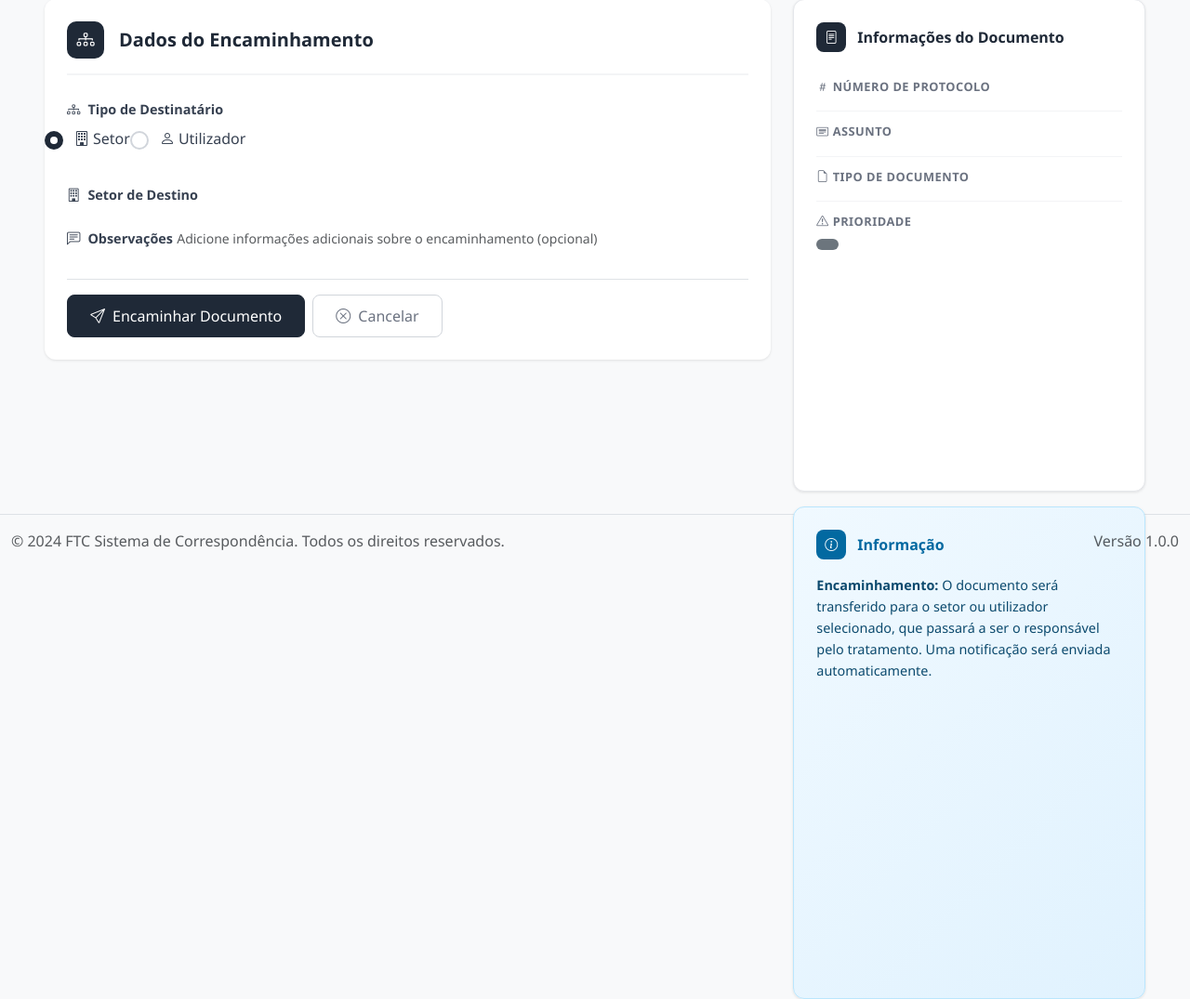
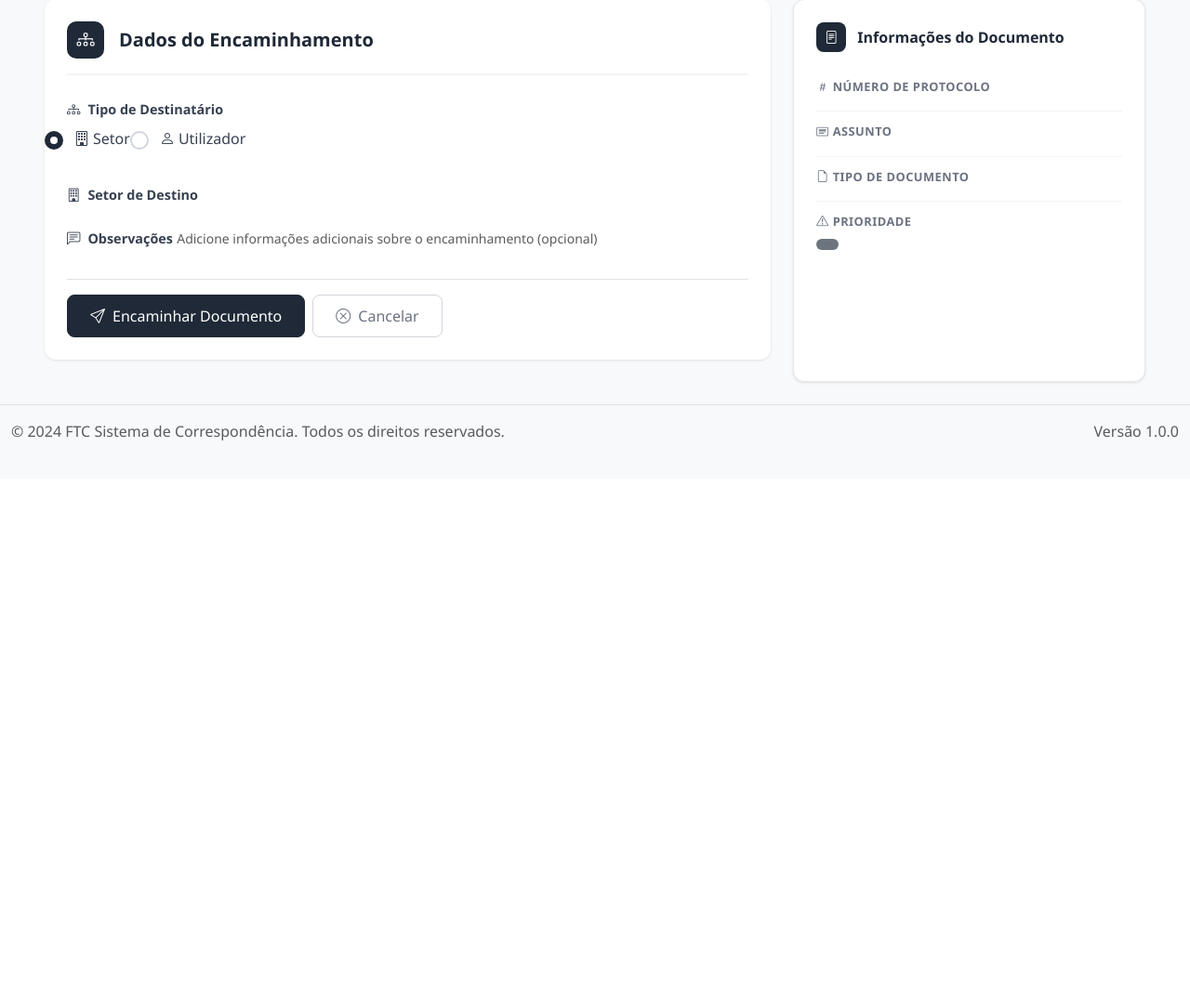
Before and after one commit to Maute007/Expedientes, a Django app: template templates/entrada/encaminhamento_form.html in a window 1280 px wide. Shown: the part 285-1360 px from the top of the page at 93% size. After the commit the page ends 759 px from the top, so only its background shows below. Run offline with Django 3.2, Linux system fonts and the light colour scheme; the template is opened without the code that fills it, so the values that code supplies are empty; parts of the project's set-up code (start-up, migrations or seed data) failed here and were passed over; some libraries are stand-ins or nearby versions.

Commit message:
Update encaminhamento_form.html

```diff
--- a/templates/entrada/encaminhamento_form.html
+++ b/templates/entrada/encaminhamento_form.html
@@ -492,20 +492,6 @@
                 </div>
                 {% endif %}
             </div>
-
-            <!-- Widget de Ajuda -->
-            <div class="widget-card mt-3 fade-in" style="background: linear-gradient(135deg, #F0F9FF 0%, #E0F2FE 100%); border-color: #BAE6FD;">
-                <div class="widget-title" style="color: #0369A1;">
-                    <div class="widget-icon" style="background: #0369A1;">
-                        <i class="bi bi-info-circle"></i>
-                    </div>
-                    <span>Informação</span>
-                </div>
-                <p style="color: #0C4A6E; font-size: 0.9rem; margin: 0; line-height: 1.6;">
-                    <strong>Encaminhamento:</strong> O documento será transferido para o setor ou utilizador selecionado,
-                    que passará a ser o responsável pelo tratamento. Uma notificação será enviada automaticamente.
-                </p>
-            </div>
         </div>
     </div>
 </div>
@@ -607,8 +593,7 @@
 
             if (titulo) titulo.textContent = 'Encaminhar Documento';
             if (mensagem) mensagem.textContent = 'Tem certeza que deseja encaminhar este documento? O destinatário receberá uma notificação.';
-            if (aviso) aviso.textContent = 'O documento será transferido para o destinatário selecionado.';
-            if (contexto) contexto.style.display = 'block';
+            if (contexto) contexto.style.display = 'none';
             if (btnExecutar) {
                 btnExecutar.className = 'btn btn-warning';
                 btnExecutar.innerHTML = '<i class="bi bi-send me-2"></i>Sim, Encaminhar';
```
